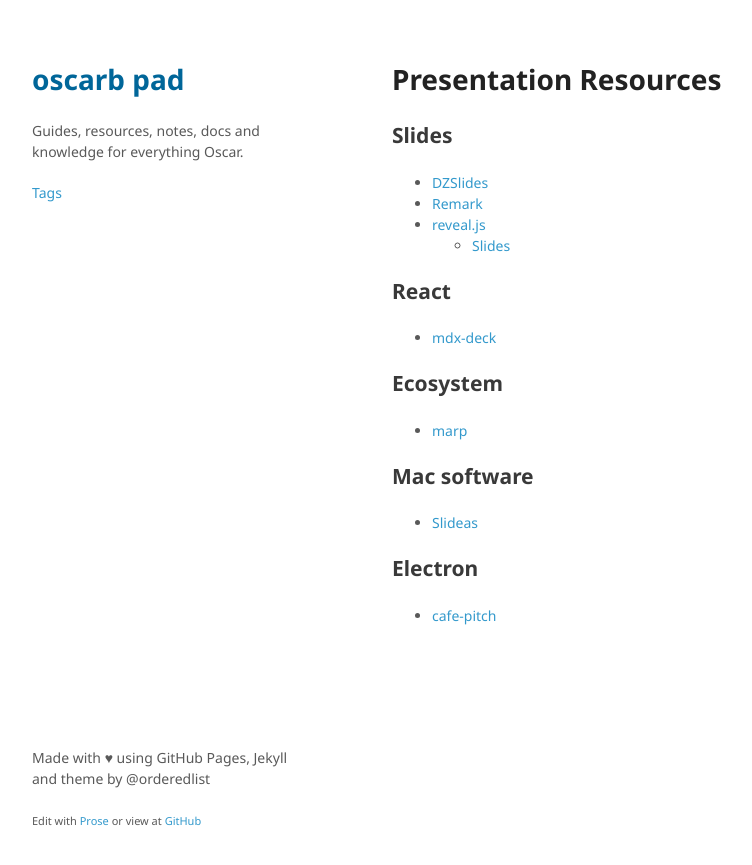
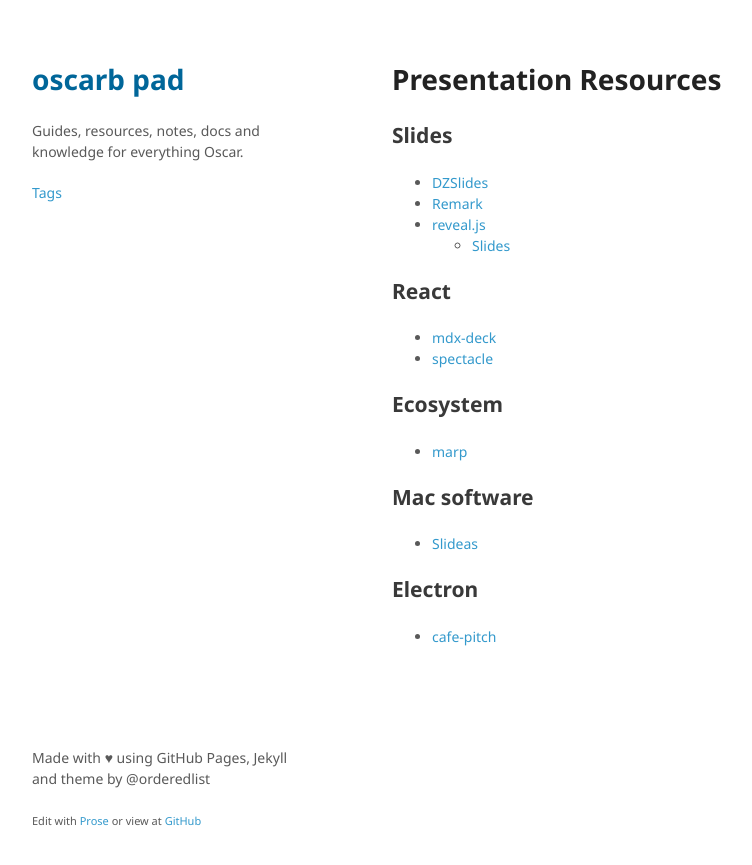
Before and after one commit to oscarb/pad, a Jekyll site: the page built from _docs/presentation-resources.md, in a window 1280 px wide. Shown: the top 865 px of the page, without its empty margins (128-880 px from the left). Built offline with Jekyll 4.4.1, drawn with Linux system fonts in a browser that asks for light colours; some web fonts are replaced.

Commit message:
Update presentation-resources.md

```diff
--- a/_docs/presentation-resources.md
+++ b/_docs/presentation-resources.md
@@ -17,7 +17,7 @@ published: true
 ## React
 
 * [mdx-deck](https://github.com/jxnblk/mdx-deck)
-
+* [spectacle](https://github.com/FormidableLabs/spectacle)
 
 ## Ecosystem
 * [marp](https://github.com/marp-team/marp)
```
